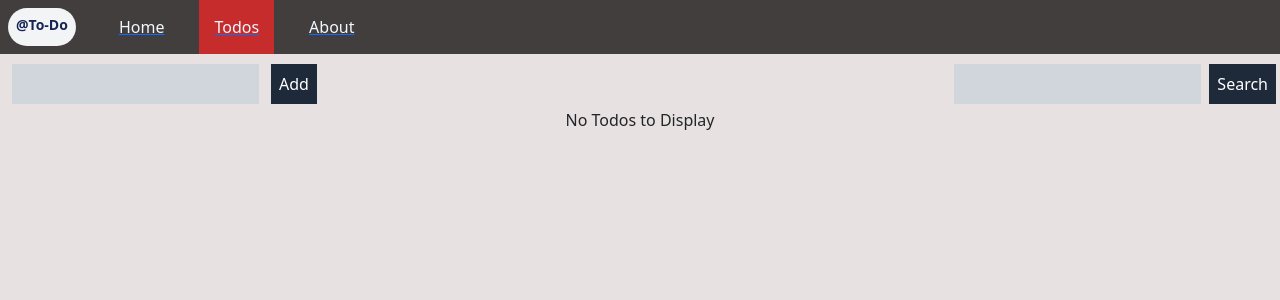
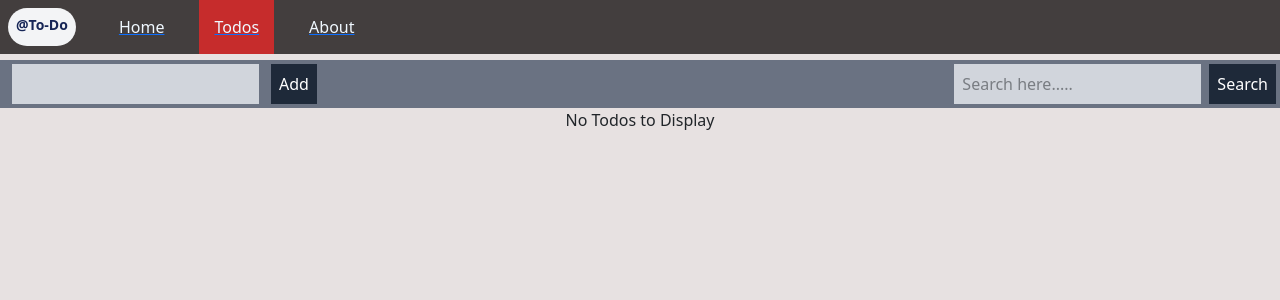
Before and after one commit to naskar-akash/Modified-Todo, a React (Vite) app: page /Todos in a window 1280 px wide. Shown: the top 300 px of the page. Built offline with nearby package versions, Linux system fonts and the light colour scheme.

Commit message:
Updated File

```diff
--- a/src/Components/Todos.jsx
+++ b/src/Components/Todos.jsx
@@ -7,7 +7,6 @@ const Todos = () => {
   const [todo, setTodo] = useState("");
   const [todos, setTodos] = useState([]);
   const [searchText, setSearchText] = useState("");
-  const [filteredTodos, setFilteredTodos] = useState([]);
 
   const handleAdd = () => {
     const newTodo = { id: uuidv4(), todo, status: "" };
@@ -22,18 +21,16 @@ const Todos = () => {
     setTodos(newTodos);
   };
 
-  const handleSeach = () => {
-    let newTodos = todos.filter((i) => {
+  const filteredTodos = todos.filter((i) => {
       return i.todo.toLowerCase().includes(searchText.toLowerCase());
     });
-    setFilteredTodos(newTodos);
-  };
+
 
   const displayTodos = searchText ? filteredTodos : todos;
 
   return (
     <div>
-      <div className="flex justify-between">
+      <div className="flex justify-between bg-gray-500">
         <div className="flex gap-1 mx-2">
           <input
             onChange={(e) => {
@@ -52,15 +49,14 @@ const Todos = () => {
         </div>
         <div className="flex">
           <input
-            onChange={(e) => {
-              setSearchText(e.target.value);
-            }}
+            onChange={(e) => {setSearchText(e.target.value)}}
             className="bg-gray-300 w-full p-2 m-1 border-none"
             type="text"
+            placeholder="Search here....."
             value={searchText}
           />
           <button
-            onClick={handleSeach}
+            // onClick={No work}
             className="bg-gray-800 text-white p-2 m-1"
           >
             Search
```
